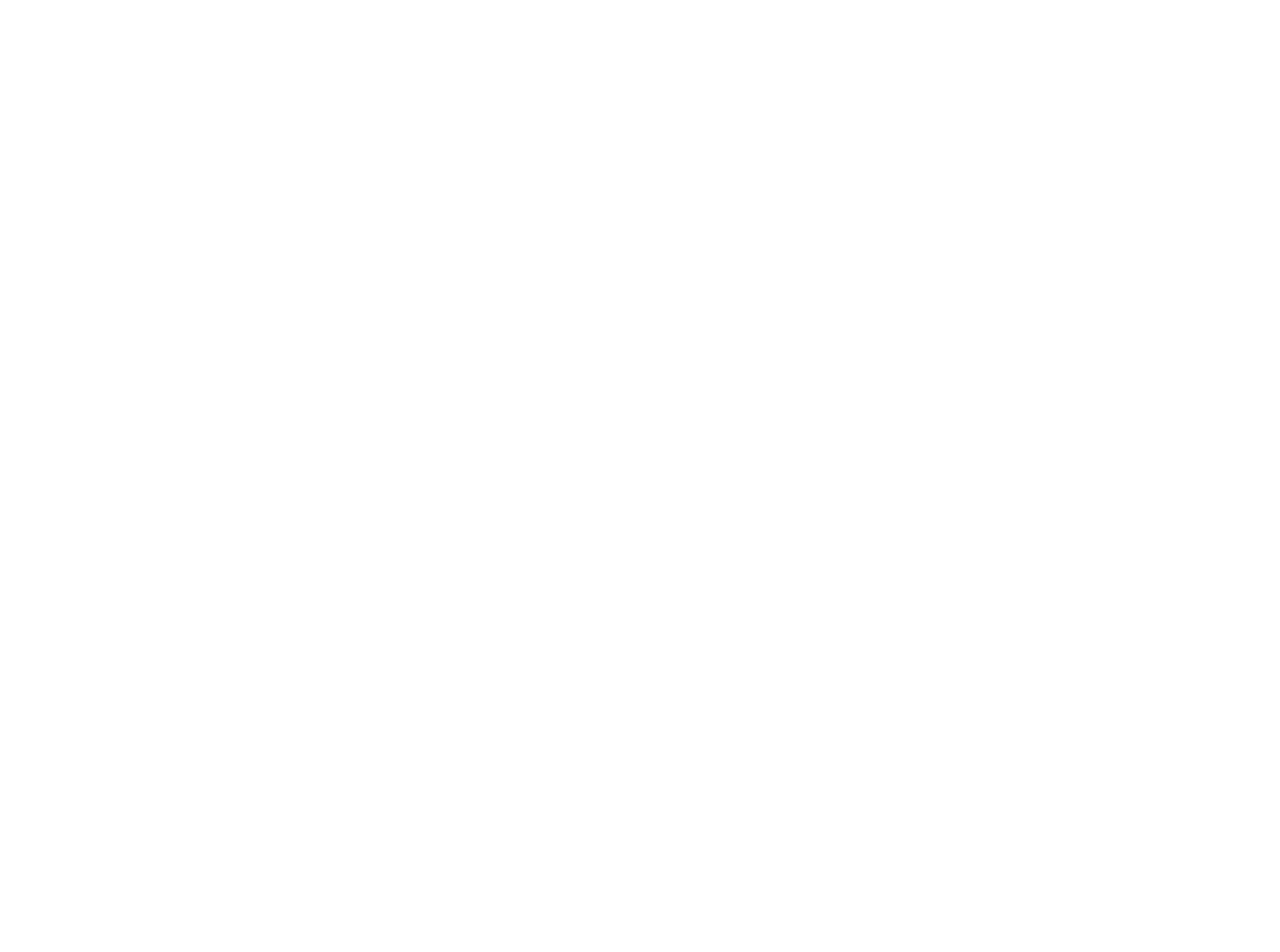
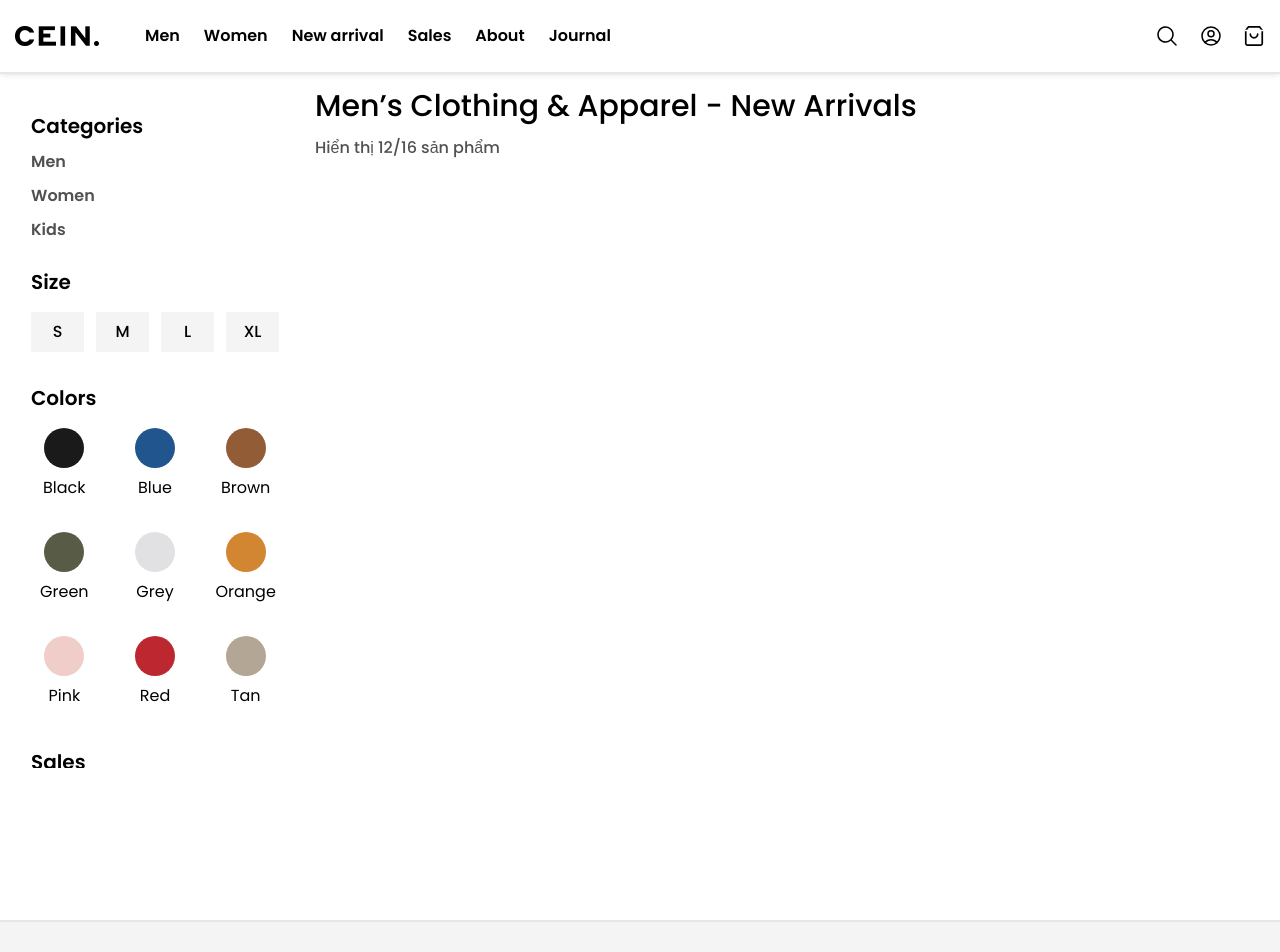
Before and after one commit to kyhungtran191/cein-fe, a React (Vite) app: page /products in a window 1280 px wide. Before the commit this address had no page. Shown: the top 952 px of the page. Before the commit the page ends 800 px from the top, so only its background shows below. Built offline with nearby package versions, Linux system fonts and the light colour scheme.

Commit message:
products page

```diff
--- a/src/App.tsx
+++ b/src/App.tsx
@@ -1,4 +1,4 @@
-import { Route, Routes } from 'react-router-dom'
+import { Route, Routes, useLocation } from 'react-router-dom'
 import Accordion from './components/Accordion/Accordion'
 import MenuMobileContent from './components/Sidebar/MenuMobileContent/MenuMobileContent'
 import Tooltip from './components/Tooltip/Tooltip'
@@ -6,8 +6,14 @@
 import MainLayout from './layout/MainLayout'
 import CartPage from './pages/Cart/CartPage'
 import Homepage from './pages/Home/Homepage'
+import Products from './pages/Products/Products'
+import { useEffect } from 'react'
 
 function App() {
+  const { pathname } = useLocation()
+  useEffect(() => {
+    window.scrollTo(0, 0)
+  }, [pathname])
   return (
     <Routes>
       <Route
@@ -26,6 +32,14 @@
           </MainLayout>
         }
       ></Route>
+      <Route
+        path='products'
+        element={
+          <MainLayout>
+            <Products></Products>
+          </MainLayout>
+        }
+      ></Route>
     </Routes>
   )
 }
--- a/src/components/Accordion/Accordion.tsx
+++ b/src/components/Accordion/Accordion.tsx
@@ -8,9 +8,10 @@
   className?: string
   contentClassName?: string
   title: string
+  open?: boolean
 }
-const Accordion = ({ children, title, className = '', contentClassName = '' }: AccordionProps) => {
-  const [isOpen, setIsOpen] = useState(false)
+const Accordion = ({ children, title, className = '', contentClassName = '', open = false }: AccordionProps) => {
+  const [isOpen, setIsOpen] = useState(open)
   const [contentHeight, setContentHeight] = useState(0)
   const contentRef = useRef(null)
 
@@ -26,7 +27,7 @@
   return (
     <div className={className}>
       <div
-        className='flex items-center justify-between gap-5 p-4 text-sm font-medium text-white capitalize rounded-lg cursor-pointer'
+        className='flex items-center justify-between gap-5 text-xl font-medium text-black capitalize rounded-lg cursor-pointer'
         onClick={handleToggle}
       >
         <span>{title}</span>
--- a/src/components/Sidebar/CartContent/CartContent.tsx
+++ b/src/components/Sidebar/CartContent/CartContent.tsx
@@ -1,4 +1,4 @@
-import React from 'react'
+import React, { useEffect } from 'react'
 import { useCartList } from 'src/global/useCartList'
 import Sidebar from '../Sidebar'
 import { Link } from 'react-router-dom'
@@ -8,6 +8,7 @@
 
 export default function CartContent() {
   const { open, closeCart } = useCartList((state) => state)
+
   return (
     <Sidebar isOpen={open} position='right' onSidebarClose={closeCart} bodyClassName=''>
       <h2 className='text-2xl font-semibold'>Your Cart</h2>
--- a/src/global/useCartList.ts
+++ b/src/global/useCartList.ts
@@ -7,7 +7,7 @@
 }
 
 export const useCartList = create<CartList>((set) => ({
-  open: true,
+  open: false,
   openCart: () => set(() => ({ open: true })),
   closeCart: () => set({ open: false })
 }))
--- a/src/index.css
+++ b/src/index.css
@@ -5,7 +5,7 @@
 body {
   font-family: 'Poppins', sans-serif;
   font-weight: normal;
-  height:auto;
+  height: auto;
   overflow-x: hidden;
 }
 body #root {
@@ -25,6 +25,9 @@
 @layer base {
   .container {
     @apply w-full max-w-[1200px] mx-auto px-[15px];
+  }
+  .product-container {
+    @apply w-full max-w-[1600px] mx-auto px-[15px];
   }
   .section {
     @apply mb-4 md:mb-10 lg:mb-16;
--- a/src/layout/Footer/Footer.tsx
+++ b/src/layout/Footer/Footer.tsx
@@ -5,7 +5,7 @@
 
 export default function Footer() {
   return (
-    <footer className='mt-auto py-[82px] bg-slate-200/70 border-t-2 shadow-md'>
+    <footer className='mt-auto py-[82px] bg-footer border-t-2 shadow-md'>
       <div className='container'>
         <div className='flex flex-wrap items-start justify-between'>
           <div className='flex flex-col mb-4 w-full md:max-w-[258px] md:mb-0'>
--- /dev/null
+++ b/src/pages/Products/Products.tsx
@@ -0,0 +1,158 @@
+import React, { useState } from 'react'
+import Accordion from 'src/components/Accordion/Accordion'
+import Button from 'src/components/Button/Button'
+import { colors } from 'src/utils/constant'
+
+
+export default function Products() {
+  const [isFilter, setIsFilter] = useState<boolean>(false)
+  return (
+    <div className='section'>
+      <div className='py-4 product-container'>
+        <div className='grid grid-cols-1 md:grid-cols-[280px_minmax(500px,_1fr)] gap-[12px]  medium:gap-[20px]'>
+          <div className='flex-col hidden max-h-[85vh] col-span-1 p-4 overflow-y-scroll md:flex'>
+            <div className='w-full my-2'>
+              <h2 className='text-xl font-semibold'>Categories</h2>
+              <div className='flex gap-2 w-full my-[10px] font-semibold text-darkGrey items-center'>
+                {/* <Checkbox></Checkbox> */}
+                Men
+              </div>
+              <div className='flex gap-2 w-full my-[10px] font-semibold text-darkGrey items-center'>
+                {/* <Checkbox></Checkbox> */}
+                Women
+              </div>
+              <div className='flex gap-2 w-full my-[10px] font-semibold text-darkGrey items-center'>
+                {/* <Checkbox></Checkbox> */}
+                Kids
+              </div>
+            </div>
+            <div className='w-full my-2'>
+              <h2 className='text-xl font-semibold'>Size</h2>
+              <div className='grid grid-cols-4 gap-4 my-4 medium:gap-3'>
+                {['S', 'M', 'L', 'XL'].map((item, index) => (
+                  <div
+                    className='flex items-center justify-center px-4 py-2 font-medium cursor-pointer bg-footer'
+                    key={index}
+                  >
+                    {item}
+                  </div>
+                ))}
+              </div>
+            </div>
+            <div className='w-full my-2'>
+              <h2 className='text-xl font-semibold'>Colors</h2>
+              <div className='grid grid-cols-4 gap-4 my-4 medium:grid-cols-3 medium:gap-6'>
+                {colors.map((item, index) => (
+                  <div className='flex flex-col items-center justify-center' key={index}>
+                    <div style={{ backgroundColor: item.hex }} className={`w-[40px] h-[40px]  rounded-full`}></div>
+                    <div className='my-2 text-center'>{item.name}</div>
+                  </div>
+                ))}
+              </div>
+            </div>
+            <div className='w-full my-2'>
+              <h2 className='text-xl font-semibold'>Sales</h2>
+              <div className='flex gap-2 w-full my-[10px] font-semibold text-darkGrey items-center'>
+                {/* <Checkbox></Checkbox> */}
+                70%
+              </div>
+              <div className='flex gap-2 w-full my-[10px] font-semibold text-darkGrey items-center'>
+                {/* <Checkbox></Checkbox> */}
+                50%
+              </div>
+              <div className='flex gap-2 w-full my-[10px] font-semibold text-darkGrey items-center'>
+                {/* <Checkbox></Checkbox> */}
+                30%
+              </div>
+              <div className='flex gap-2 w-full my-[10px] font-semibold text-darkGrey items-center'>
+                {/* <Checkbox></Checkbox> */}
+                20%
+              </div>
+            </div>
+            <Button className='mt-5 font-medium text-white transition-all duration-300 hover:bg-black24/100 bg-black24/90'>
+              Clear filter
+            </Button>
+          </div>
+          <div>
+            <h2 className='text-3xl font-medium section-heading'>Men’s Clothing & Apparel - New Arrivals</h2>
+            <div className='flex flex-wrap items-center justify-between gap-3 mb-3'>
+              <p className='text-base font-medium text-darkGrey'>Hiển thị 12/16 sản phẩm</p>
+              {/* Dropdown */}
+              <div className='flex items-center gap-3'>
+                {/* <Dropdown></Dropdown> */}
+                <div
+                  className='flex items-center justify-center p-2 text-xs text-white rounded-md cursor-pointer bg-black24 md:p-5 md:rounded-lg md:text-base md:hidden'
+                  onClick={() => setIsFilter((isFilter) => !isFilter)}
+                  aria-hidden
+                >
+                  {/* <Filter></Filter> */}
+                  <div>Bộ lọc</div>
+                </div>
+              </div>
+            </div>
+            {/* Filter table */}
+            <div
+              className={`transition-height duration-500 ease-in-out rounded-lg shadow-xl shadow-slate-300 max-h-[400px] overflow-auto block md:none  ${
+                isFilter ? 'h-[400px]' : 'h-0'
+              }`}
+            >
+              <div
+                className={`transition-all duration-300 ease-linear  ${
+                  isFilter ? 'visible opacity-100' : 'invisible opacity-0 duration-100'
+                } p-6 grid grid-cols-2 gap-3`}
+              >
+                <div className='w-full my-2'>
+                  <h2 className='text-xl font-semibold'>Gender</h2>
+                  <div className='flex gap-2 w-full my-[10px] font-semibold text-darkGrey items-center'>
+                    {/* <Checkbox></Checkbox> */}
+                    Men
+                  </div>
+                  <div className='flex gap-2 w-full my-[10px] font-semibold text-darkGrey items-center'>
+                    {/* <Checkbox></Checkbox> */}
+                    Women
+                  </div>
+                  <div className='flex gap-2 w-full my-[10px] font-semibold text-darkGrey items-center'>
+                    {/* <Checkbox></Checkbox> */}
+                    Kids
+                  </div>
+                </div>
+                <div className='w-full col-span-2 my-2'>
+                  <h2 className='text-xl font-semibold'>Colors</h2>
+                  <div className='grid grid-cols-4 gap-4 my-4 medium:grid-cols-3 medium:gap-6'>
+                    {Array(4)
+                      .fill(0)
+                      .map((item, index) => (
+                        <div className='flex flex-col items-center justify-center' key={index}>
+                          <div className='w-[40px] h-[40px] bg-black rounded-full'></div>
+                          <div className='my-2 text-center'>Black</div>
+                        </div>
+                      ))}
+                  </div>
+                </div>
+                <div className='w-full col-span-2 my-2'>
+                  <h2 className='text-xl font-semibold'>Size</h2>
+                  <div className='grid grid-cols-4 gap-4 my-4 medium:grid-cols-5 medium:gap-6'>
+                    {['S', 'M', 'L', 'XL'].map((item, index) => (
+                      <div className='font-medium text-center cursor-pointer' key={index}>
+                        {item}
+                      </div>
+                    ))}
+                  </div>
+                </div>
+                <Button className='col-span-2 mt-2 font-medium text-white transition-all duration-300 hover:bg-black24/100 bg-black24/90'>
+                  Apply
+                </Button>
+                <Button className='w-full col-span-2 mt-2 font-medium text-white bg-green-500 text-md'>
+                  Xóa tất cả bộ lọc
+                </Button>
+              </div>
+            </div>
+            {/* Product list */}
+            <div className='grid justify-center grid-cols-2 gap-5 mt-6 medium:grid-cols-3'></div>
+            {/* <Pagination pageSize={15}></Pagination> */}
+          </div>
+        </div>
+      </div>
+    </div>
+  )
+}
--- /dev/null
+++ b/src/utils/constant.ts
@@ -0,0 +1,44 @@
+export const CategoriesArray = [
+  {
+    link: '/products?category=shirts',
+    image: './images/shirt.png',
+    title: 'Shirt'
+  },
+  {
+    link: '/products?category=denim',
+    image: './images/denim.png',
+    title: 'Denim'
+  },
+  {
+    link: '/products?category=tees',
+    image: './images/tee.png',
+    title: 'Tee'
+  },
+  {
+    link: '/products?category=pants',
+    image: './images/pants.png',
+    title: 'Pants'
+  },
+  {
+    link: '/products?category=sweaters',
+    image: './images/sweater.png',
+    title: 'Sweaters'
+  },
+  {
+    link: '/products?category=outerwear',
+    image: './images/outerwear.png',
+    title: 'Outerwear'
+  }
+]
+
+export const colors = [
+  { hex: '#1A1A1A', name: 'Black' },
+  { hex: '#21558D', name: 'Blue' },
+  { hex: '#925C37', name: 'Brown' },
+  { hex: '#585B45', name: 'Green' },
+  { hex: '#E1E1E3', name: 'Grey' },
+  { hex: '#D38632', name: 'Orange' },
+  { hex: '#EFCEC9', name: 'Pink' },
+  { hex: '#BD2830', name: 'Red' },
+  { hex: '#B3A695', name: 'Tan' }
+]
--- a/tailwind.config.js
+++ b/tailwind.config.js
@@ -13,7 +13,7 @@
         "smoothGrey": "#EAEAEA",
         "whiteSlay": "#F4F4F4",
         "yellowLinear": "#BB7E2F",
-        "footer": "#F8F8F8",
+        "footer": "#F5F4F4",
       },
       backgroundImage: {
         'hero-pattern': 'url(/images/banner.jpg)'
```
Also changed, not shown: src/components/Sidebar/Sidebar.tsx (+1 -7 lines), src/pages/Home/Categories.tsx (+2 -32 lines).
